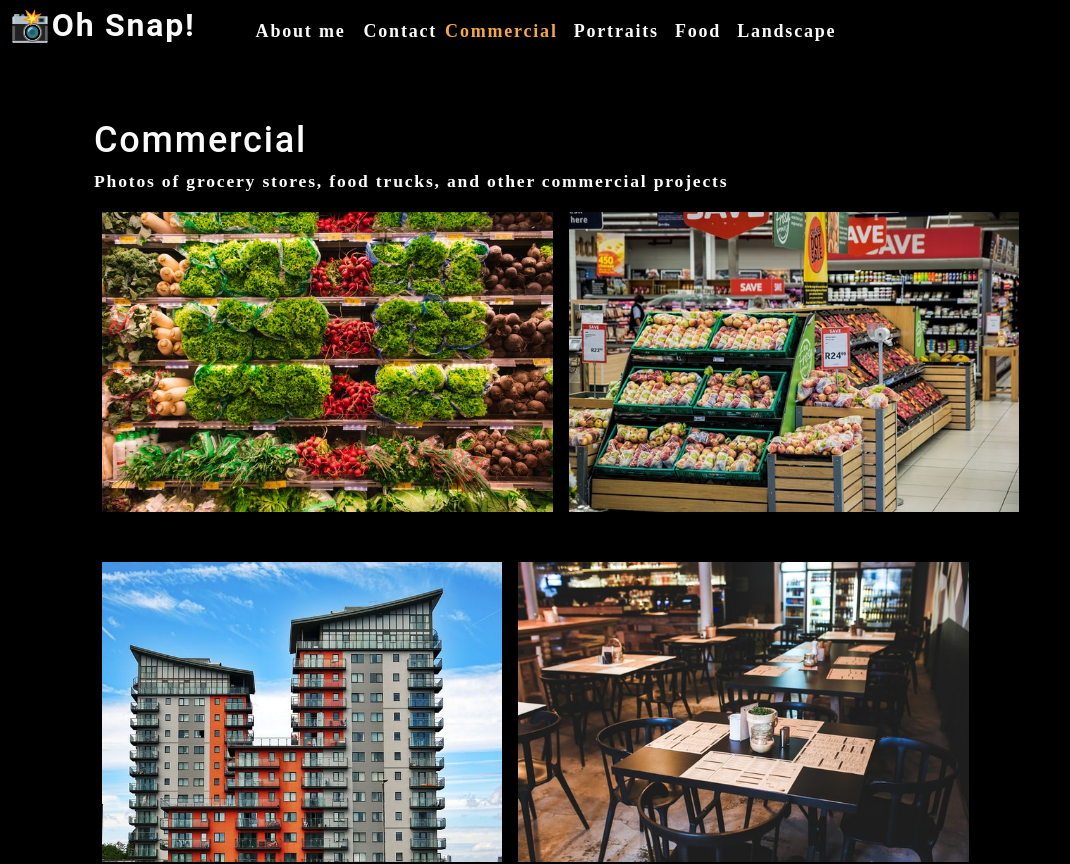
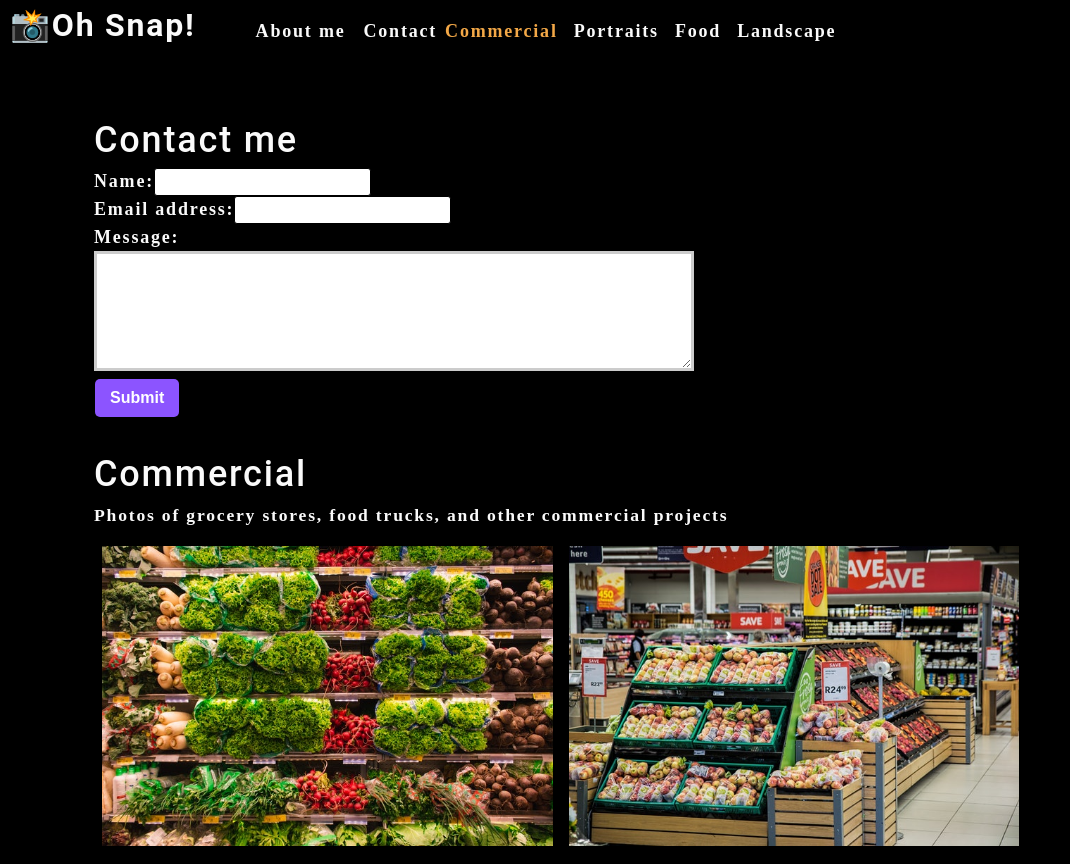
Before and after one commit to Leman102/photo-port, a React (Create React App) app: page / in a window 1280 px wide. Shown: the top 864 px of the page, without its empty margins (0-1070 px from the left). Built offline with nearby package versions, Linux system fonts and the light colour scheme.

Commit message:
add contact form

```diff
--- a/src/App.js
+++ b/src/App.js
@@ -3,6 +3,7 @@
 import About from './components/About';
 import Nav from './components/Nav';
 import Gallery from './components/Gallery';
+import ContactForm from './components/Contact';
 
 function App() {
   const [categories] = useState([
@@ -32,6 +33,7 @@
         currentCategory={currentCategory}
       ></Nav>
       <main>
+        <ContactForm></ContactForm>
         <Gallery currentCategory={currentCategory}></Gallery>
         <About></About>
       </main>
--- /dev/null
+++ b/src/components/Contact/index.js
@@ -0,0 +1,26 @@
+import React from "react";
+
+function ContactForm() {
+    return (
+        <section>
+            <h1>Contact me</h1>
+            <form id="contact-form">
+                <div>
+                    <label htmlFor="name">Name:</label>
+                    <input type="text" name="name" />
+                </div>
+                <div>
+                    <label htmlFor="email">Email address:</label>
+                    <input type="email" name="email" />
+                </div>
+                <div>
+                    <label htmlFor="message">Message:</label>
+                    <textarea name="message" rows="5" />
+                </div>
+                <button type="submit">Submit</button>
+            </form>
+        </section>
+    );
+};
+
+export default ContactForm;
```
